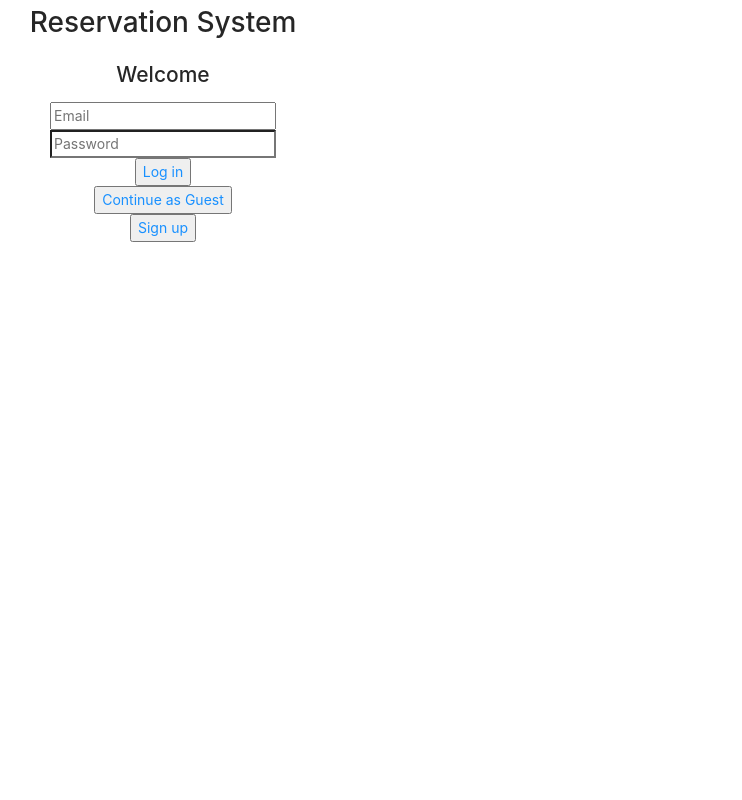
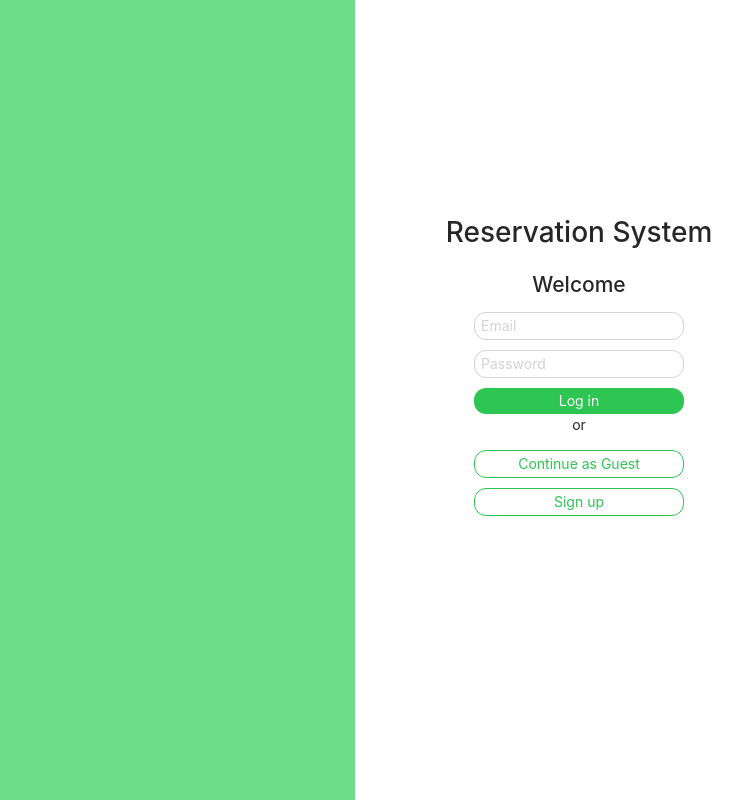
Before and after one commit to Kur0Leo/COSC4351, a React (Create React App) app in the folder frontend/: page / in a window 1280 px wide. Shown: the top 800 px of the page, without its empty margins (477-1219 px from the left). Built offline with nearby package versions, Linux system fonts and the light colour scheme.

Commit message:
Styled Login and Guest
Added date and time picker

```diff
--- a/frontend/src/App.js
+++ b/frontend/src/App.js
@@ -1,5 +1,5 @@
 import logo from './logo.svg';
-import './App.css';
+import './App.scss';
 import "antd/dist/antd.css";
 import { BrowserRouter as Router, Routes, Route } from "react-router-dom";
 import Login from "./components/Login/Login";
--- a/frontend/src/App.css
+++ b/frontend/src/App.scss
@@ -1,4 +1,6 @@
-.App {
+@import "./variables.scss";
+
+/* .App {
   text-align: center;
 }
 
@@ -35,4 +37,16 @@
   to {
     transform: rotate(360deg);
   }
+} */
+
+input{
+  border: 1px solid lightgray;
+  border-radius: 12px;
+  width: 15em;
+  padding: 0.15em;
+
 }
+
+input::placeholder{
+  color: lightgrey
+}
--- a/frontend/src/components/Login/Login.js
+++ b/frontend/src/components/Login/Login.js
@@ -4,22 +4,28 @@ import { Link } from "react-router-dom";
 
 function Login(){
     return(
+        <div className="container" >
+            <div className="float-child leftside" ></div>
+            <div className="content">
             <div className="login">
                 <h1>Reservation System</h1>
                 <h2>Welcome</h2>
-            <input type="Email" placeholder="Email"/><br/>
-            <input type="Password" placeholder="Password"/><br/>
+                <input style={{marginBottom: "10px"}} type="Email" placeholder=" Email"/><br/>
+                <input style={{marginBottom: "10px"}} type="Password" placeholder=" Password"/><br/>
                 <Link to='/RegisteredUser'>
-                <button>Log in</button>
+                    <button className="greenbut">Log in</button>
                 </Link>
                 <br/>
+                <p>or</p>
                 <Link to='/Guest'>
-                <button>Continue as Guest</button>
+                    <button className="whitebut">Continue as Guest</button>
                 </Link>
                 <br/>
                 <Link to='/Signup'>
-            <button>Sign up</button>
+                <button className="whitebut" >Sign up</button>
                 </Link>
+            </div>
+            </div>
         </div>
     );
 }
--- a/frontend/src/components/Login/Login.scss
+++ b/frontend/src/components/Login/Login.scss
@@ -1,5 +1,52 @@
 @import "../../variables.scss";
+
+.container{
+    height: 100%;
+}
 
 .login{
     text-align: center;
+
+
 }
+.leftside{
+    // background-image: url('../../greenbg.png');
+    content: "";
+    background-color: $main-green;
+    background-repeat:repeat-x;
+    width: 65%;
+    min-height: 1080px;
+
+}
+
+.float-child{
+    float: left;
+}
+
+.content{
+    min-height: 1080px;
+    width: 35%;
+    float:right;
+    padding-top: 15em;
+}
+
+.greenbut{
+    background-color: $button-green;
+    border: none;
+    color: $main-white;
+    text-align: center;
+    border-radius: 12px;
+    width: 207px;
+    padding: 0.15em;
+}
+
+.whitebut{
+    background-color: $main-white;
+    border: 1px solid $button-green;
+    color: $button-green;
+    text-align: center;
+    border-radius: 12px;
+    width: 15em;
+    margin-bottom: 10px;
+    padding: 0.15em;
+}
--- a/frontend/src/components/Reserve/Guest.js
+++ b/frontend/src/components/Reserve/Guest.js
@@ -5,22 +5,28 @@ import {DatePicker, TimePicker } from 'antd';
 function Guest(){
     const [value, onChange] = useState(new Date());
     return(
+        <div className="container" >
+            <div className="float-child leftside" ></div>
+            <div className="content">
                 <div className="guest">
                     <h1>Reservation System</h1>
                     <h2>Guest</h2>
-            <input type="Text" placeholder="Name"/><br/>
-            <input type="tel" id="phone" placeholder="Phone Number" pattern="[0-9]{3}-[0-9]{3}-[0-9]{4}"/><br/>
-            <input type="Email" placeholder="Email"/><br/>
-            <input type="number" placeholder="No. of Guests" min="1" max="14"/><br/>
+                    <input style={{marginBottom: "10px"}} type="Text" placeholder=" Name"/><br/>
+                    <input style={{marginBottom: "10px"}} type="tel" id="phone" placeholder=" Phone Number" pattern="[0-9]{3}-[0-9]{3}-[0-9]{4}"/><br/>
+                    <input style={{marginBottom: "10px"}} type="Email" placeholder=" Email"/><br/>
+                    <input style={{marginBottom: "10px"}} type="number" placeholder=" No. of Guests" min="1" max="14"/><br/>
 
                     <DatePicker
+                    style={{marginBottom: "10px", width:"15em", borderRadius: "12px"}}
                     onChange={onChange}
                     // value={value}
                     />
                     <br/>
-            <TimePicker use12Hours format="h:mm a" minuteStep={15} onChange={onChange} />
+                    <TimePicker use12Hours format="h:mm a" minuteStep={15} onChange={onChange} style={{marginBottom: "10px", width:"15em", borderRadius: "12px"}}/>
                     <br/>
-            <button>Reserve</button>
+                    <button className="greenbut">Reserve</button>
+                </div>
+            </div>
         </div>
     );
 }
--- a/frontend/src/components/Reserve/Guest.scss
+++ b/frontend/src/components/Reserve/Guest.scss
@@ -1,3 +1,40 @@
+
+@import "../../variables.scss";
+.container{
+    height: 100%;
+}
+
 .guest{
     text-align: center;
 }
+
+.leftside{
+    // background-image: url('../../greenbg.png');
+    content: "";
+    background-color: $main-green;
+    background-repeat:repeat-x;
+    width: 65%;
+    min-height: 1080px;
+
+}
+
+.float-child{
+    float: left;
+}
+
+.content{
+    min-height: 1080px;
+    width: 35%;
+    float:right;
+    padding-top: 15em;
+}
+
+.greenbut{
+    background-color: $button-green;
+    border: none;
+    color: $main-white;
+    text-align: center;
+    border-radius: 12px;
+    width: 15em;
+    padding: 0.15em;
+}
--- a/frontend/src/variables.scss
+++ b/frontend/src/variables.scss
@@ -3,3 +3,4 @@
 $main-green: #6EDE8A;
 $button-green:#2DC653;
 $icon-green:#A9EABA;
+$main-white: #FFFFFF;
```
Also changed, not shown: frontend/src/greenbg.png (added). Lines whose indentation alone changed are shown as unchanged.
